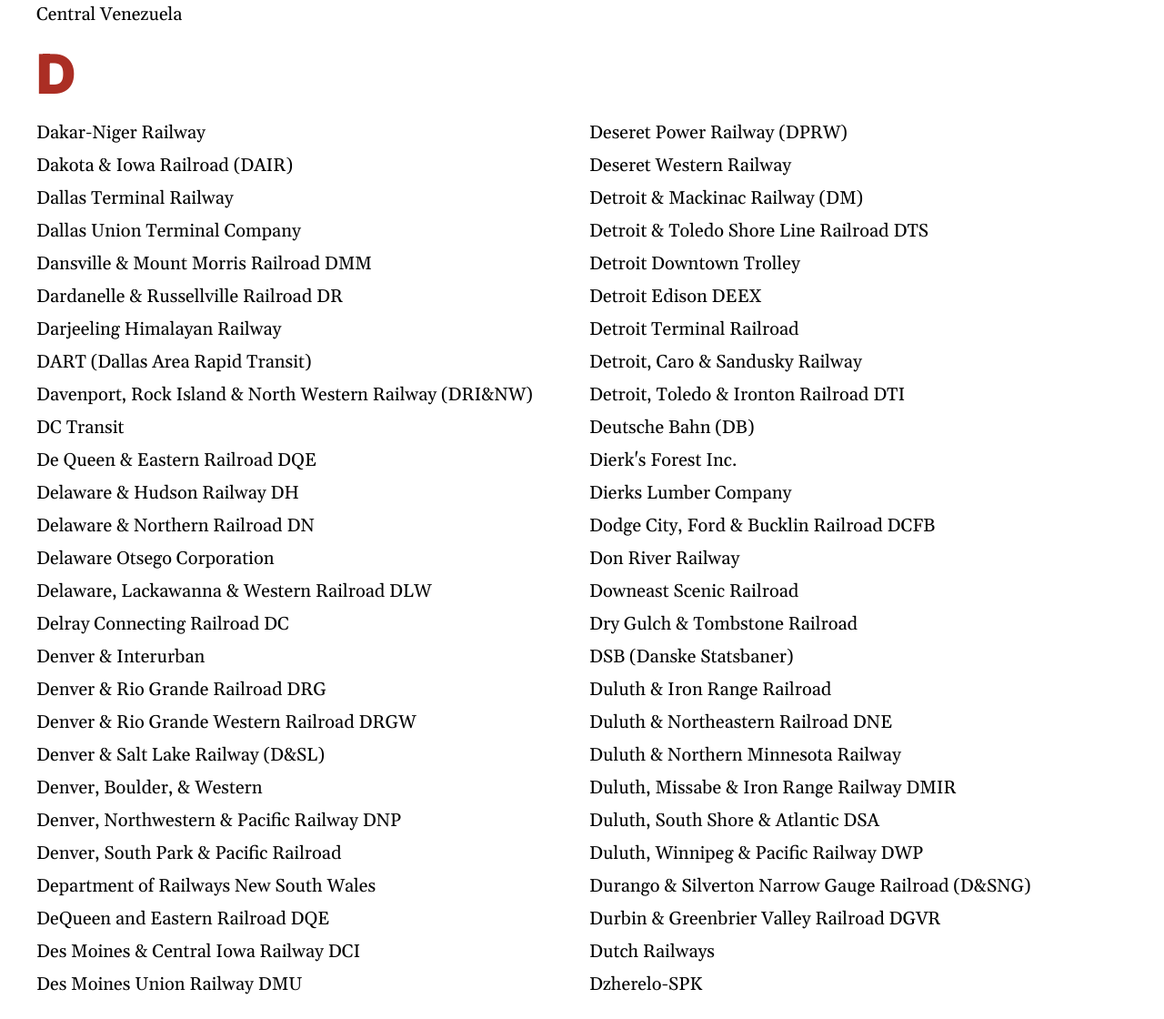
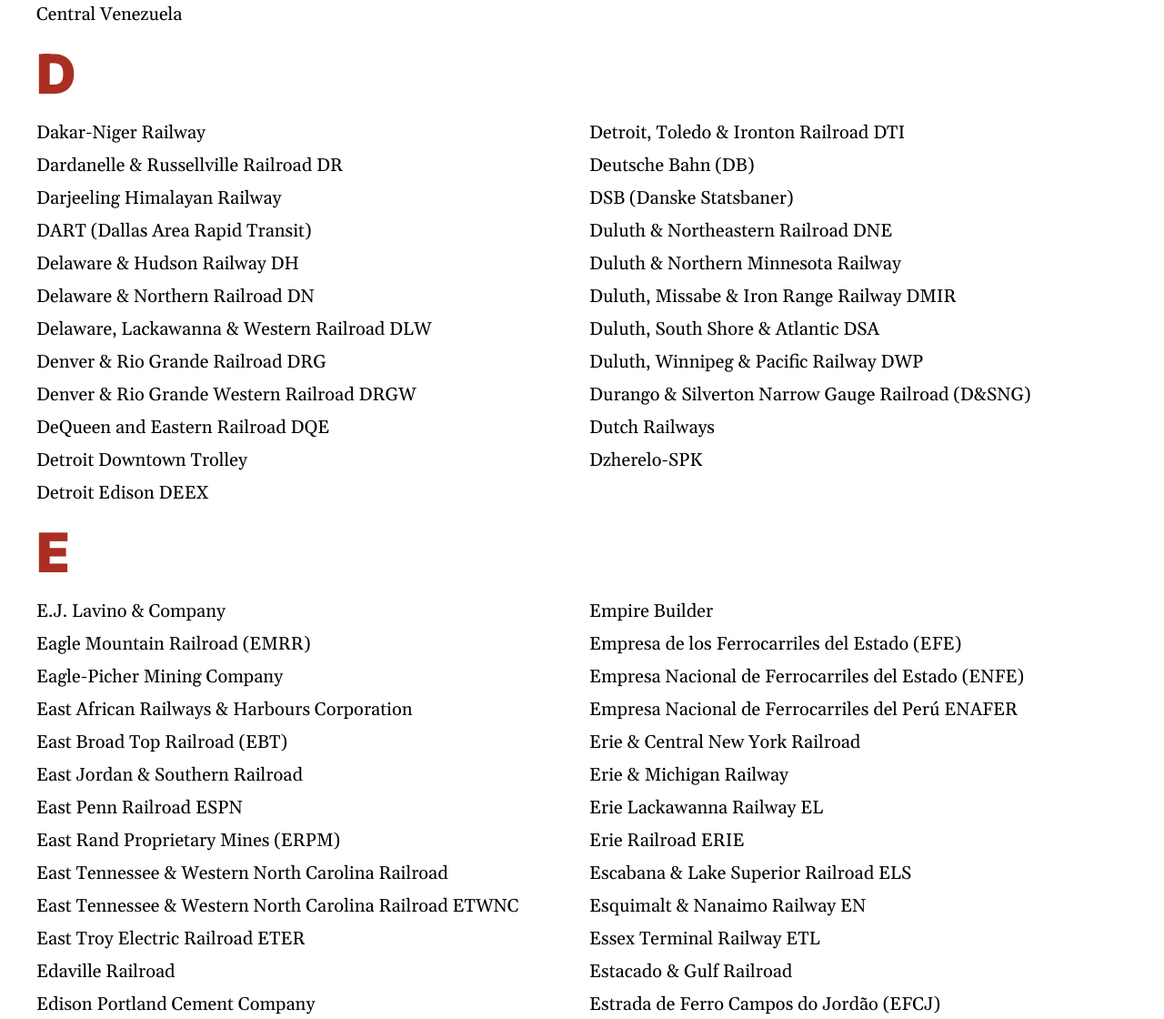
Before and after one commit to railphotoart/railroad-index, a plain HTML site: page index.html in a window 1280 px wide. Shown: the part 2745-3865 px from the top of the page at 91% size. Drawn offline with nearby package versions, Linux system fonts and the light colour scheme.

Commit message:
Add files via upload
weeded D terms

```diff
--- a/index.html
+++ b/index.html
@@ -835,18 +835,6 @@
           <a href="https://railphoto.historyit.com/search-interfaces/search/digital-museum/0/1/1/1?rq%5B0%5D=244831&ip=1">Dakar-Niger Railway</a>
 		</li>
         <li>
-          <a href="https://railphoto.historyit.com/search-interfaces/search/digital-museum/0/1/1/1?rq%5B0%5D=3201&ip=1">Dakota &amp; Iowa Railroad (DAIR)</a>
-		</li>
-        <li>
-          <a href="https://railphoto.historyit.com/search-interfaces/search/digital-museum/0/1/1/1?rq%5B0%5D=422421&ip=1">Dallas Terminal Railway</a>
-		</li>
-        <li>
-          <a href="https://railphoto.historyit.com/search-interfaces/search/digital-museum/0/1/1/1?rq%5B0%5D=422425&ip=1">Dallas Union Terminal Company</a>
-		</li>
-        <li>
-          <a href="https://railphoto.historyit.com/search-interfaces/search/digital-museum/0/1/1/1?rq%5B0%5D=3234&ip=1">Dansville &amp; Mount Morris Railroad DMM</a>
-		</li>
-        <li>
           <a href="https://railphoto.historyit.com/search-interfaces/search/digital-museum/0/1/1/1?rq%5B0%5D=3240&ip=1">Dardanelle &amp; Russellville Railroad DR</a>
 		</li>
         <li>
@@ -856,117 +844,39 @@
           <a href="https://railphoto.historyit.com/search-interfaces/search/digital-museum/0/1/1/1?rq%5B0%5D=75320&ip=1">DART (Dallas Area Rapid Transit)</a>
 		</li>
         <li>
-          <a href="https://railphoto.historyit.com/search-interfaces/search/digital-museum/0/1/1/1?rq%5B0%5D=257403&ip=1">Davenport, Rock Island &amp; North Western Railway (DRI&NW)</a>
-		</li>
-        <li>
-          <a href="https://railphoto.historyit.com/search-interfaces/search/digital-museum/0/1/1/1?rq%5B0%5D=498829&ip=1">DC Transit</a>
-		</li>
-        <li>
-          <a href="https://railphoto.historyit.com/search-interfaces/search/digital-museum/0/1/1/1?rq%5B0%5D=3239&ip=1">De Queen &amp; Eastern Railroad DQE</a>
-		</li>
-        <li>
           <a href="https://railphoto.historyit.com/search-interfaces/search/digital-museum/0/1/1/1?rq%5B0%5D=215649&ip=1">Delaware &amp; Hudson Railway DH</a>
 		</li>
         <li>
           <a href="https://railphoto.historyit.com/search-interfaces/search/digital-museum/0/1/1/1?rq%5B0%5D=3210&ip=1">Delaware &amp; Northern Railroad DN</a>
 		</li>
         <li>
-          <a href="https://railphoto.historyit.com/search-interfaces/search/digital-museum/0/1/1/1?rq%5B0%5D=422438&ip=1">Delaware Otsego Corporation</a>
-		</li>
-        <li>
           <a href="https://railphoto.historyit.com/search-interfaces/search/digital-museum/0/1/1/1?rq%5B0%5D=3211&ip=1">Delaware, Lackawanna &amp; Western Railroad DLW</a>
 		</li>
         <li>
-          <a href="https://railphoto.historyit.com/search-interfaces/search/digital-museum/0/1/1/1?rq%5B0%5D=3203&ip=1">Delray Connecting Railroad DC</a>
-		</li>
-        <li>
-          <a href="https://railphoto.historyit.com/search-interfaces/search/digital-museum/0/1/1/1?rq%5B0%5D=422414&ip=1">Denver &amp; Interurban</a>
-		</li>
-        <li>
           <a href="https://railphoto.historyit.com/search-interfaces/search/digital-museum/0/1/1/1?rq%5B0%5D=3241&ip=1">Denver &amp; Rio Grande Railroad DRG</a>
 		</li>
         <li>
           <a href="https://railphoto.historyit.com/search-interfaces/search/digital-museum/0/1/1/1?rq%5B0%5D=3242&ip=1">Denver &amp; Rio Grande Western Railroad DRGW</a>
 		</li>
         <li>
-          <a href="https://railphoto.historyit.com/search-interfaces/search/digital-museum/0/1/1/1?rq%5B0%5D=3199&ip=1">Denver &amp; Salt Lake Railway (D&SL)</a>
-		</li>
-        <li>
-          <a href="https://railphoto.historyit.com/search-interfaces/search/digital-museum/0/1/1/1?rq%5B0%5D=422413&ip=1">Denver, Boulder, &amp; Western</a>
-		</li>
-        <li>
-          <a href="https://railphoto.historyit.com/search-interfaces/search/digital-museum/0/1/1/1?rq%5B0%5D=486563&ip=1">Denver, Northwestern &amp; Pacific Railway DNP</a>
-		</li>
-        <li>
-          <a href="https://railphoto.historyit.com/search-interfaces/search/digital-museum/0/1/1/1?rq%5B0%5D=422424&ip=1">Denver, South Park &amp; Pacific Railroad</a>
-		</li>
-        <li>
-          <a href="https://railphoto.historyit.com/search-interfaces/search/digital-museum/0/1/1/1?rq%5B0%5D=257353&ip=1">Department of Railways New South Wales</a>
-		</li>
-        <li>
           <a href="https://railphoto.historyit.com/search-interfaces/search/digital-museum/0/1/1/1?rq%5B0%5D=413095&ip=1">DeQueen and Eastern Railroad DQE</a>
 		</li>
         <li>
-          <a href="https://railphoto.historyit.com/search-interfaces/search/digital-museum/0/1/1/1?rq%5B0%5D=3205&ip=1">Des Moines &amp; Central Iowa Railway DCI</a>
-		</li>
-        <li>
-          <a href="https://railphoto.historyit.com/search-interfaces/search/digital-museum/0/1/1/1?rq%5B0%5D=3235&ip=1">Des Moines Union Railway DMU</a>
-		</li>
-        <li>
-          <a href="https://railphoto.historyit.com/search-interfaces/search/digital-museum/0/1/1/1?rq%5B0%5D=3238&ip=1">Deseret Power Railway (DPRW)</a>
-		</li>
-        <li>
-          <a href="https://railphoto.historyit.com/search-interfaces/search/digital-museum/0/1/1/1?rq%5B0%5D=3207&ip=1">Deseret Western Railway</a>
-		</li>
-        <li>
-          <a href="https://railphoto.historyit.com/search-interfaces/search/digital-museum/0/1/1/1?rq%5B0%5D=3232&ip=1">Detroit &amp; Mackinac Railway (DM)</a>
-		</li>
-        <li>
-          <a href="https://railphoto.historyit.com/search-interfaces/search/digital-museum/0/1/1/1?rq%5B0%5D=3245&ip=1">Detroit &amp; Toledo Shore Line Railroad DTS</a>
-		</li>
-        <li>
           <a href="https://railphoto.historyit.com/search-interfaces/search/digital-museum/0/1/1/1?rq%5B0%5D=307478&ip=1">Detroit Downtown Trolley</a>
 		</li>
         <li>
           <a href="https://railphoto.historyit.com/search-interfaces/search/digital-museum/0/1/1/1?rq%5B0%5D=3206&ip=1">Detroit Edison DEEX</a>
 		</li>
         <li>
-          <a href="https://railphoto.historyit.com/search-interfaces/search/digital-museum/0/1/1/1?rq%5B0%5D=3208&ip=1">Detroit Terminal Railroad</a>
-		</li>
-        <li>
-          <a href="https://railphoto.historyit.com/search-interfaces/search/digital-museum/0/1/1/1?rq%5B0%5D=3209&ip=1">Detroit, Caro &amp; Sandusky Railway</a>
-		</li>
-        <li>
           <a href="https://railphoto.historyit.com/search-interfaces/search/digital-museum/0/1/1/1?rq%5B0%5D=3244&ip=1">Detroit, Toledo &amp; Ironton Railroad DTI</a>
 		</li>
         <li>
           <a href="https://railphoto.historyit.com/search-interfaces/search/digital-museum/0/1/1/1?rq%5B0%5D=3202&ip=1">Deutsche Bahn (DB)</a>
 		</li>
         <li>
-          <a href="https://railphoto.historyit.com/search-interfaces/search/digital-museum/0/1/1/1?rq%5B0%5D=422462&ip=1">Dierk's Forest Inc.</a>
-		</li>
-        <li>
-          <a href="https://railphoto.historyit.com/search-interfaces/search/digital-museum/0/1/1/1?rq%5B0%5D=422439&ip=1">Dierks Lumber Company</a>
-		</li>
-        <li>
-          <a href="https://railphoto.historyit.com/search-interfaces/search/digital-museum/0/1/1/1?rq%5B0%5D=3204&ip=1">Dodge City, Ford &amp; Bucklin Railroad DCFB</a>
-		</li>
-        <li>
-          <a href="https://railphoto.historyit.com/search-interfaces/search/digital-museum/0/1/1/1?rq%5B0%5D=456671&ip=1">Don River Railway</a>
-		</li>
-        <li>
-          <a href="https://railphoto.historyit.com/search-interfaces/search/digital-museum/0/1/1/1?rq%5B0%5D=257404&ip=1">Downeast Scenic Railroad</a>
-		</li>
-        <li>
-          <a href="https://railphoto.historyit.com/search-interfaces/search/digital-museum/0/1/1/1?rq%5B0%5D=422432&ip=1">Dry Gulch &amp; Tombstone Railroad</a>
-		</li>
-        <li>
           <a href="https://railphoto.historyit.com/search-interfaces/search/digital-museum/0/1/1/1?rq%5B0%5D=75444&ip=1">DSB (Danske Statsbaner)</a>
 		</li>
         <li>
-          <a href="https://railphoto.historyit.com/search-interfaces/search/digital-museum/0/1/1/1?rq%5B0%5D=538740&ip=1">Duluth &amp; Iron Range Railroad</a>
-		</li>
-        <li>
           <a href="https://railphoto.historyit.com/search-interfaces/search/digital-museum/0/1/1/1?rq%5B0%5D=3236&ip=1">Duluth &amp; Northeastern Railroad DNE</a>
 		</li>
         <li>
@@ -983,9 +893,6 @@
 		</li>
         <li>
           <a href="https://railphoto.historyit.com/search-interfaces/search/digital-museum/0/1/1/1?rq%5B0%5D=3200&ip=1">Durango &amp; Silverton Narrow Gauge Railroad (D&SNG)</a>
-		</li>
-        <li>
-          <a href="https://railphoto.historyit.com/search-interfaces/search/digital-museum/0/1/1/1?rq%5B0%5D=257408&ip=1">Durbin &amp; Greenbrier Valley Railroad DGVR</a>
 		</li>
         <li>
           <a href="https://railphoto.historyit.com/search-interfaces/search/digital-museum/0/1/1/1?rq%5B0%5D=307196&ip=1">Dutch Railways</a>
@@ -3540,6 +3447,7 @@
           <a href="https://railphoto.historyit.com/search-interfaces/search/digital-museum/0/1/1/1?rq%5B0%5D=3664&ip=1">Zillertalbahn</a>
 		</li>
       </ul>
+	  <p>Last updated 2025-11-05</p>
     </div>
     <footer>
       <p>
```
